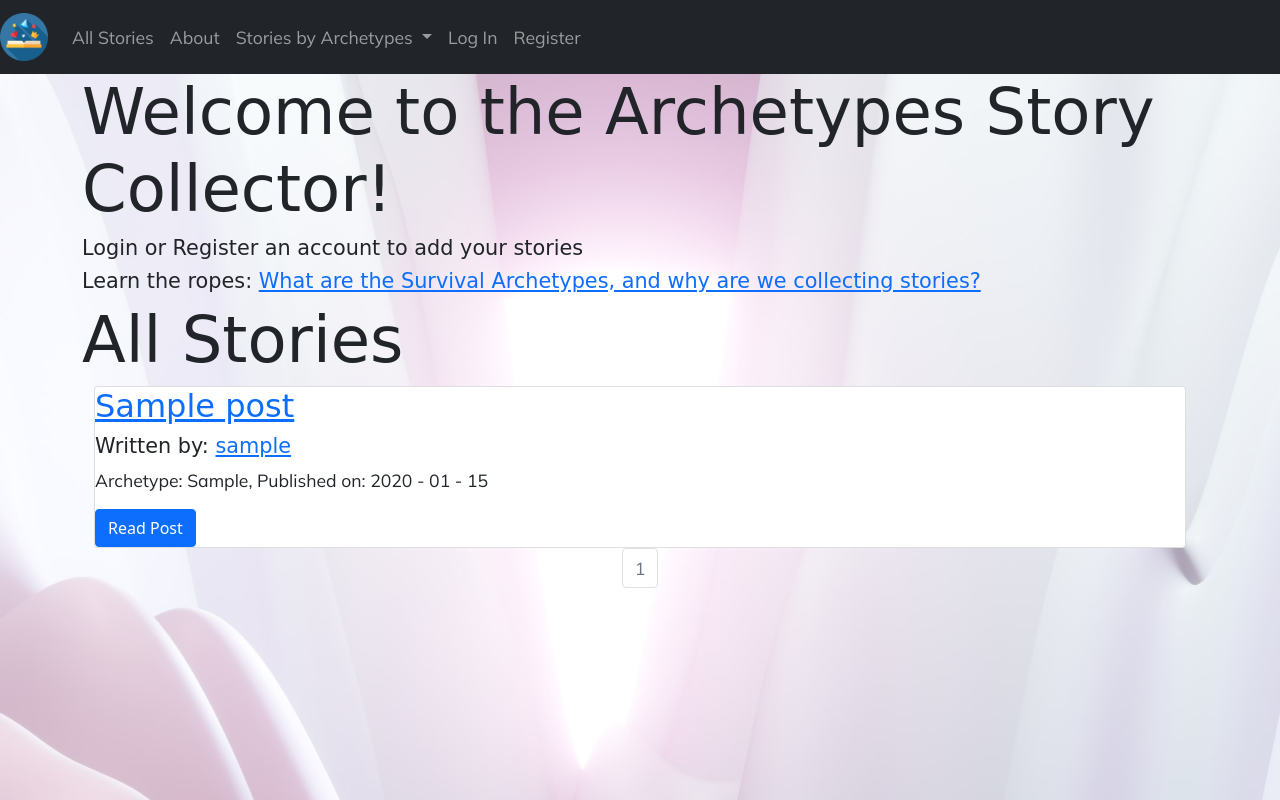
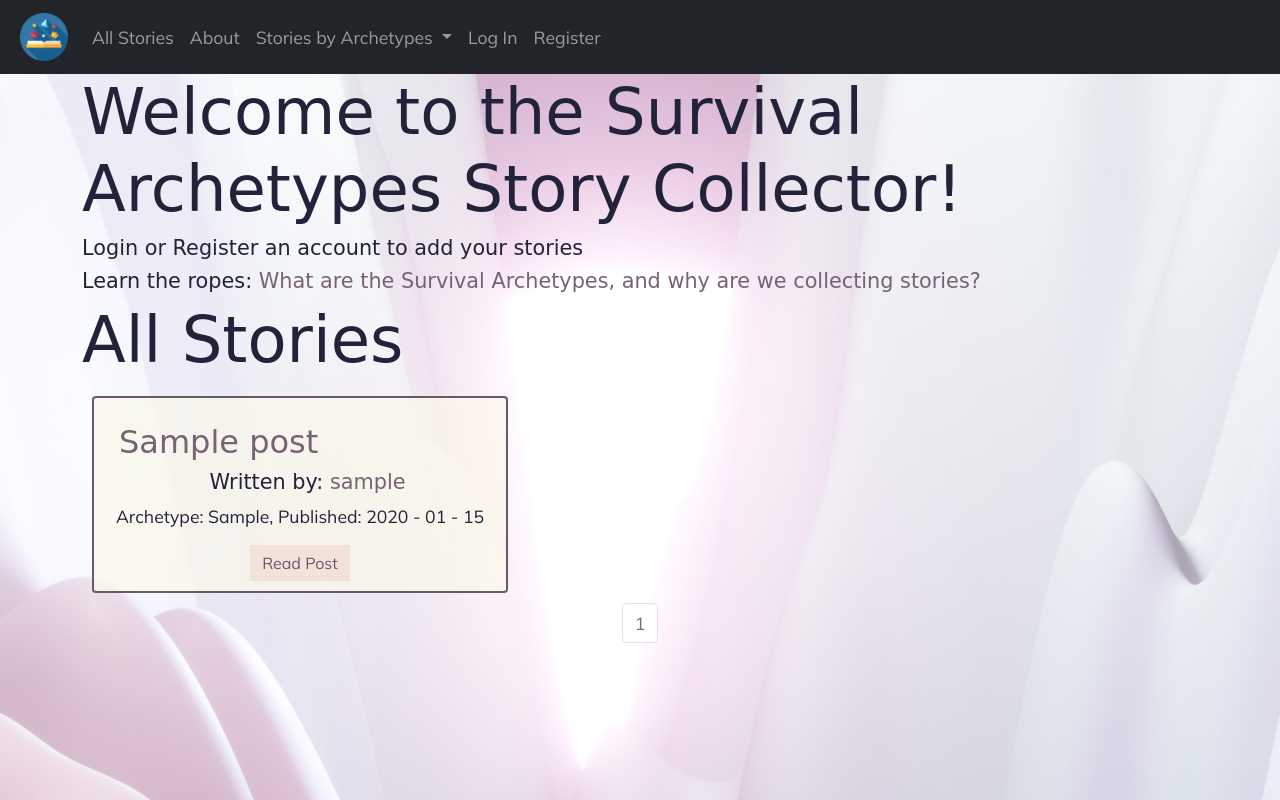
Before and after one commit to catt-tung/archetypes-flask-app, a Flask app: page / in a window 1280 px wide. Run offline with Flask 2, Linux system fonts and the light colour scheme; tables that the repository leaves empty hold one stand-in row (values such as "Sample post"); parts of the project's set-up code (start-up, migrations or seed data) failed here and were passed over; some web fonts are replaced.

Commit message:
Add card styling, link styling, some button styling

```diff
--- a/myapp/core/views.py
+++ b/myapp/core/views.py
@@ -8,7 +8,7 @@ core = Blueprint('core', __name__)
 @core.route('/')
 def index():
     page = request.args.get('page', 1, type=int)
-    posts = Post.query.order_by(Post.date.desc()).paginate(page=page, per_page=5)
+    posts = Post.query.order_by(Post.date.desc()).paginate(page=page, per_page=6)
     return render_template('index.html', posts=posts)
 
 @core.route('/info')
--- a/myapp/static/base.css
+++ b/myapp/static/base.css
@@ -3,41 +3,96 @@ body {
   background-size: cover;
 }
 
+.favicon {
+  margin-left: 20px;
+}
+
 h1 {
   font-family: 'Square Peg', cursive;
   font-size: 4em;
+  color: #22223b;
 }
 
 h2 {
   font-family: 'Square Peg', cursive;
   font-size: 3rem;
+  color: #22223b;
 }
 
 h3 {
   font-family: 'Square Peg', cursive;
   font-size: 2.5rem;
+  color: #22223b;
 }
 
 h4 {
   font-family: 'Flamenco', cursive;
   font-size: 2rem;
+  color: #22223b;
 }
 
 h5, .form-group {
   font-family: 'Flamenco', cursive;
   font-size: 1.4rem;
+  color: #22223b;
 }
 
 h6 {
   font-family: 'Flamenco', cursive;
   font-size: 1.3rem;
+  color: #22223b;
 }
 
 p, li, cite, blockquote {
   font-family: 'Mulish', sans-serif;
   font-size: 1.1rem;
+  color: #22223b;
 }
 
 .form-control {
   font-family: 'Mulish', sans-serif;
+  color: #22223b;
 }
+
+a {
+  color: #776373;
+  text-decoration: none;
+}
+
+.card {
+  margin: 10px;
+  max-width: 26rem;
+  text-align: center;
+  padding: 10px;
+  border: solid 2px #675a69;
+  background-color: rgba(251, 248, 234, 0.7);
+}
+
+.card-title-format {
+  padding: 15px 15px 0px 15px;
+  text-align: left;
+}
+
+.card-written-by {
+  margin: 0;
+  padding-left: 15px;
+  text-align: center;
+}
+
+.allstories-page {
+  max-width: 1920px;
+  margin: auto;
+}
+
+.btn-primary {
+  font-family: 'Mulish', sans-serif;
+  color: #675a69;
+  background-color: #f4e1d9;
+  border-radius: 0px;
+  border: 0;
+}
+
+.btn-primary:hover {
+  background-color: #bbabb6;
+  color: #f4e1d9;
+}
--- a/myapp/templates/base.html
+++ b/myapp/templates/base.html
@@ -18,7 +18,7 @@
 <body>
     {% block navbar %}
     <nav class="navbar navbar-expand-lg navbar-dark bg-dark">
-        <a class="navbar-brand" href="{{url_for('core.index')}}"><img src="../static/favicon.ico"></a>
+        <a class="navbar-brand" href="{{url_for('core.index')}}"><img class="favicon" src="../static/favicon.ico"></a>
         <button class="navbar-toggler" type="button" data-toggle="collapse" data-target="#navbarNavDropdown" aria-controls="navbarNavDropdown" aria-expanded="false" aria-label="Toggle navigation">
             <span class="navbar-toggler-icon"></span>
         </button>
--- a/myapp/templates/child.html
+++ b/myapp/templates/child.html
@@ -25,16 +25,18 @@
         <h3>All Child Archetype Stories</h3>
     </div>
     <div class="container">
+        <div class="row">
             {% for post in posts.items %}
                 <div class="card">
                     <div class="car-boy">
                         <h4><a class="card-title" href="{{url_for('posts.post', post_id=post.id)}}">{{post.title}}</a></h4>
                         <h6>Written by: <a href="{{url_for('users.user_posts', username=post.author.username)}}">{{post.author.username}}</a></h6>
-                    <p>Archetype: {{post.category}}, Published on: {{post.date.strftime('%Y - %m - %d')}}</p>
+                        <p>Archetype: {{post.category}}, Published: {{post.date.strftime('%Y - %m - %d')}}</p>
                         <a class="btn btn-primary" href="{{url_for('posts.post', post_id=post.id)}}">Read Post</a>
                     </div>
                 </div>
             {% endfor %}
+        </div>
     </div>
 
     <nav aria-label="Page Navigation example">
--- a/myapp/templates/index.html
+++ b/myapp/templates/index.html
@@ -1,24 +1,30 @@
 {% extends "base.html" %}
 {% block content %}
+    <div class="allstories-page">
         <div class="jumbotron">
-        <h1>Welcome to the Archetypes Story Collector!</h1>
+            <h1>Welcome to the Survival Archetypes Story Collector!</h1>
             <h6>Login or Register an account to add your stories</h6>
             <h6>Learn the ropes: <a href="{{url_for('core.info')}}">What are the Survival Archetypes, and why are we collecting stories?</a></h6>
             <h1>All Stories</h1>
         </div>
         <div class="container">
+            <div class="row">
                 {% for post in posts.items %}
                     <div class="card">
-                <div class="car-boy">
+                        <div class="car-boy d-flex flex-column">
+                            <div class="card-title-format">
                                 <h4><a class="card-title" href="{{url_for('posts.post', post_id=post.id)}}">{{post.title}}</a></h4>
+                            </div>
+                            <div class="card-written-by">
                                 <h6>Written by: <a href="{{url_for('users.user_posts', username=post.author.username)}}">{{post.author.username}}</a></h6>
-                    <p>Archetype: {{post.category}}, Published on: {{post.date.strftime('%Y - %m - %d')}}</p>
-                    <a class="btn btn-primary" href="{{url_for('posts.post', post_id=post.id)}}">Read Post</a>
+                            </div>
+                            <p>Archetype: {{post.category}}, Published: {{post.date.strftime('%Y - %m - %d')}}</p>
+                            <div class="button-holder"><a href="{{url_for('posts.post', post_id=post.id)}}" type="button" class="btn btn-primary" role="button">Read Post</a></div>
                         </div>
                     </div>
                 {% endfor %}
             </div>
-
+        </div>
         <nav aria-label="Page Navigation example">
             <ul class="pagination justify-content-center">
                 {% for page_num in posts.iter_pages(left_edge=1, right_edge=1, left_current=1, right_current=2) %}
@@ -34,4 +40,5 @@
                 {% endfor %}
             </ul>
         </nav>
+    </div>
 {% endblock %}
--- a/myapp/templates/prostitute.html
+++ b/myapp/templates/prostitute.html
@@ -17,16 +17,18 @@
         <h3>All Prostitute Archetype Stories</h3>
     </div>
     <div class="container">
+        <div class="row">
             {% for post in posts.items %}
                 <div class="card">
                     <div class="car-boy">
                         <h4><a class="card-title" href="{{url_for('posts.post', post_id=post.id)}}">{{post.title}}</a></h4>
                         <h6>Written by: <a href="{{url_for('users.user_posts', username=post.author.username)}}">{{post.author.username}}</a></h6>
-                    <p>Archetype: {{post.category}}, Published on: {{post.date.strftime('%Y - %m - %d')}}</p>
+                        <p>Archetype: {{post.category}}, Published: {{post.date.strftime('%Y - %m - %d')}}</p>
                         <a class="btn btn-primary" href="{{url_for('posts.post', post_id=post.id)}}">Read Post</a>
                     </div>
                 </div>
             {% endfor %}
+        </div>
     </div>
 
     <nav aria-label="Page Navigation example">
--- a/myapp/templates/saboteur.html
+++ b/myapp/templates/saboteur.html
@@ -20,16 +20,18 @@
         <h3>All Saboteur Archetype Stories</h3>
     </div>
     <div class="container">
+        <div class="row">
             {% for post in posts.items %}
                 <div class="card">
                     <div class="car-boy">
                         <h4><a class="card-title" href="{{url_for('posts.post', post_id=post.id)}}">{{post.title}}</a></h4>
                         <h6>Written by: <a href="{{url_for('users.user_posts', username=post.author.username)}}">{{post.author.username}}</a></h6>
-                    <p>Archetype: {{post.category}}, Published on: {{post.date.strftime('%Y - %m - %d')}}</p>
+                        <p>Archetype: {{post.category}}, Published: {{post.date.strftime('%Y - %m - %d')}}</p>
                         <a class="btn btn-primary" href="{{url_for('posts.post', post_id=post.id)}}">Read Post</a>
                     </div>
                 </div>
             {% endfor %}
+        </div>
     </div>
 
     <nav aria-label="Page Navigation example">
--- a/myapp/templates/user_posts.html
+++ b/myapp/templates/user_posts.html
@@ -7,7 +7,7 @@
             </div>
         </div>
     {% for post in posts.items %}
-    <div>
+    <div class="posts-page-post">
         <h4>
             <a href="{{url_for('posts.post', post_id=post.id)}}">{{post.title}}</a>
         </h4>
--- a/myapp/templates/victim.html
+++ b/myapp/templates/victim.html
@@ -18,16 +18,18 @@
         <h3>All Victim Archetype Stories</h3>
     </div>
     <div class="container">
+        <div class="row">
             {% for post in posts.items %}
                 <div class="card">
                     <div class="car-boy">
                         <h4><a class="card-title" href="{{url_for('posts.post', post_id=post.id)}}">{{post.title}}</a></h4>
                         <h6>Written by: <a href="{{url_for('users.user_posts', username=post.author.username)}}">{{post.author.username}}</a></h6>
-                    <p>Archetype: {{post.category}}, Published on: {{post.date.strftime('%Y - %m - %d')}}</p>
+                        <p>Archetype: {{post.category}}, Published: {{post.date.strftime('%Y - %m - %d')}}</p>
                         <a class="btn btn-primary" href="{{url_for('posts.post', post_id=post.id)}}">Read Post</a>
                     </div>
                 </div>
             {% endfor %}
+        </div>
     </div>
 
     <nav aria-label="Page Navigation example">
```
Also changed, not shown: myapp/posts/views.py (+4 -4 lines), myapp/templates/post.html (+7 -4 lines). Lines whose indentation alone changed are shown as unchanged.
